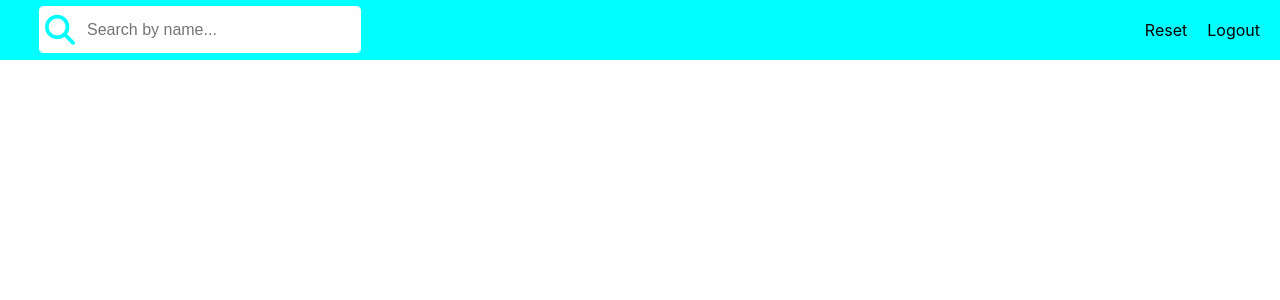
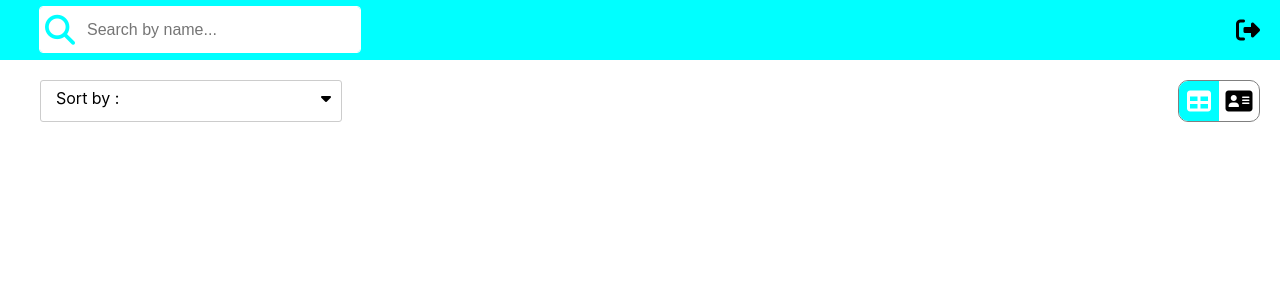
Before and after one commit to bhartendrachauhan/CoralMango-Assignment, a React (Create React App) app in the folder section_1_and_2/: page / in a window 1280 px wide. Shown: the top 300 px of the page. Built offline with nearby package versions, Linux system fonts and the light colour scheme.

Commit message:
Sort and Toggle UI implemented
Created a select dropdown with required styling and a table and card toggler button. Also added clear functionality in search bar.

```diff
--- a/section_1_and_2/src/Components/Dashboard/Dashboard.css
+++ b/section_1_and_2/src/Components/Dashboard/Dashboard.css
@@ -0,0 +1,29 @@
+.sort-toggle-container{
+    width: 100%;
+    height: 60px;
+    display: flex;
+    justify-content: space-between;
+    margin-top: 20px;
+}
+
+.sort-container{
+    margin-left: 40px;
+}
+
+.toggle-container{
+    display: flex;
+    height: fit-content;
+    margin-right: 20px;
+    border-radius: 10px;
+    border: 1px solid grey;
+    overflow: hidden;
+}
+
+.toggle-items{
+    width: 40px;
+    height: 40px;
+    cursor: pointer;
+    display: flex;
+    justify-content: center;
+    align-items: center;
+}
--- a/section_1_and_2/src/Components/Dashboard/Dashboard.js
+++ b/section_1_and_2/src/Components/Dashboard/Dashboard.js
@@ -1,13 +1,46 @@
-import React from 'react'
-import './Dashboard.css'
-import Navbar from '../Navbar/Navbar'
+import React, { useState } from "react";
+import "./Dashboard.css";
+import Navbar from "../Navbar/Navbar";
+import Sort from "../Sort/Sort";
 
 const Dashboard = () => {
+    const [tableStyle,setTableStyle] = useState({
+        backgroundColor:'aqua',
+        color:'white'
+    })
+    const [cardStyle,setCardStyle] = useState({})
+    const toggleTableHandler = ()=>{
+        setTableStyle({
+            backgroundColor:'aqua',
+            color:'white'
+        })
+        setCardStyle({})
+    }
+    const toggleCardHandler = ()=>{
+        setCardStyle({
+            backgroundColor:'aqua',
+            color:'white'
+        })
+        setTableStyle({})
+    }
   return (
     <>
-    <Navbar/>
+      <Navbar />
+      <div className="sort-toggle-container">
+        <div className="sort-container">
+          <Sort />
+        </div>
+        <div className="toggle-container">
+            <div className="toggle-items" style={tableStyle} onClick={toggleTableHandler}>
+                <i class="fa-solid fa-table fa-xl"></i>
+            </div>
+            <div className="toggle-items" style={cardStyle} onClick={toggleCardHandler}>
+                <i class="fa-solid fa-address-card fa-xl"></i>
+            </div>
+        </div>
+      </div>
     </>
-  )
-}
+  );
+};
 
-export default Dashboard
+export default Dashboard;
--- a/section_1_and_2/src/Components/Navbar/Navbar.css
+++ b/section_1_and_2/src/Components/Navbar/Navbar.css
@@ -35,6 +35,11 @@
     margin-left: 10px;
 }
 
+.search-cancel-logo{
+    margin-right: 10px;
+    cursor: pointer;
+}
+
 .navbar-ul{
     list-style-type: none;
     margin:0;
--- a/section_1_and_2/src/Components/Navbar/Navbar.js
+++ b/section_1_and_2/src/Components/Navbar/Navbar.js
@@ -1,18 +1,31 @@
-import React from 'react'
+import React, { useState } from 'react'
 import './Navbar.css'
 
 const Navbar = () => {
+    const [searchString,setSearchString] = useState("")
+    const [cancelDisplay,setCancelDisplay] = useState('none')
+    const searchChangeHandler = (e)=>{
+        setSearchString(e.target.value)
+        if(e.target.value){
+            setCancelDisplay('block')
+        }
+        else{
+            setCancelDisplay('none')
+        }
+    }
   return (
     <nav className='navbar-main'>
         <div className='search-input-container'>
             <div className='search-logo'>
                 <i class="fa-solid fa-magnifying-glass"></i>
             </div>
-            <input className='search-inputbar' type='text' placeholder='Search by name...'/>
+            <input className='search-inputbar' type='text' placeholder='Search by name...' value={searchString} onChange={searchChangeHandler}/>
+            <div className='search-cancel-logo' style={{display:cancelDisplay}} onClick={()=>{setSearchString("");setCancelDisplay('none')}}>
+                <i class="fa-solid fa-xmark"></i>
+            </div>
         </div>
       <ul className='navbar-ul'>
-        <li className='navbar-li'>Reset</li>
-        <li className='navbar-li'>Logout</li>
+        <li className='navbar-li'><i class="fa-solid fa-right-from-bracket fa-xl"></i></li>
       </ul>
     </nav>
   )
--- /dev/null
+++ b/section_1_and_2/src/Components/Sort/Sort.css
@@ -0,0 +1,54 @@
+.filter-sort{
+    position: relative;
+    width: 100%;
+}
+
+.filter-details{
+    border: 1px solid #ccc;
+    height: 40px;
+    width: 300px;
+    display: flex;
+    flex-direction: row;
+    justify-content: space-between;
+    border-radius: 3px;
+    cursor: pointer;
+    transition: 0.4s;
+}
+
+.sort-type{
+    color: black;
+}
+
+.filter-options{
+    height: fit-content;
+    position: absolute;
+    width: 300px;
+    border: 1px solid #ccc;
+    border-radius: 3px;
+    background-color: white;
+}
+
+.filter-each-option{
+    border-radius: 5px;
+    height: 60px;
+    display: flex;
+    align-items: center;
+    cursor: pointer;
+    padding: 10px;
+    position: relative;
+    cursor: pointer;
+}
+
+.filter-each-option:hover{
+    background-color: aqua;
+}
+
+.filter-each-option-btn{
+    padding: 0;
+    margin: 0;
+    border: none;
+    background: none;
+    width: 100%;
+    height: 100%;
+    position: absolute;
+}
--- /dev/null
+++ b/section_1_and_2/src/Components/Sort/Sort.js
@@ -0,0 +1,70 @@
+import React, { useState } from "react";
+import "./Sort.css";
+
+const Sort = () => {
+    const [sortType, setSortType] = useState("");
+    const [caret,setCaret] = useState('down')
+    const [optionDisplay, setOptionDisplay] = useState('none')
+    const handleSort = () => {
+      if(caret === 'down'){
+          setCaret('up')
+          setOptionDisplay('block')
+      }
+      else{
+          setCaret('down')
+          setOptionDisplay('none')
+      }
+    }
+    const handleFilterOption = (e)=>{
+        setCaret('down')
+        setOptionDisplay('none')
+        let option = e.target.name
+        setSortType(option)
+        // context.selectFilterOption(option)
+      }
+  return (
+    <>
+      <div className="filter-sort">
+        <div className="filter-details" onClick={handleSort}>
+          <div style={{ margin: "7px 15px" }}>
+            <span className="sort-by">Sort by : </span>
+            <span className="sort-type">
+              <b>{sortType}</b>
+            </span>
+          </div>
+          <div style={{ margin: "7px 10px" }}>
+            <i className={`fa-solid fa-caret-${caret}`}></i>
+          </div>
+        </div>
+        <div className="filter-options" style={{ display: `${optionDisplay}` }}>
+          <div className="filter-each-option">
+            Name
+            <button
+              className="filter-each-option-btn"
+              name={"Name"}
+              onClick={handleFilterOption}
+            ></button>
+          </div>
+          <div className="filter-each-option">
+            Age
+            <button
+              className="filter-each-option-btn"
+              name={"Age"}
+              onClick={handleFilterOption}
+            ></button>
+          </div>
+          <div className="filter-each-option">
+            Clear
+            <button
+              className="filter-each-option-btn"
+              name={""}
+              onClick={handleFilterOption}
+            ></button>
+          </div>
+        </div>
+      </div>
+    </>
+  );
+};
+
+export default Sort;
```
